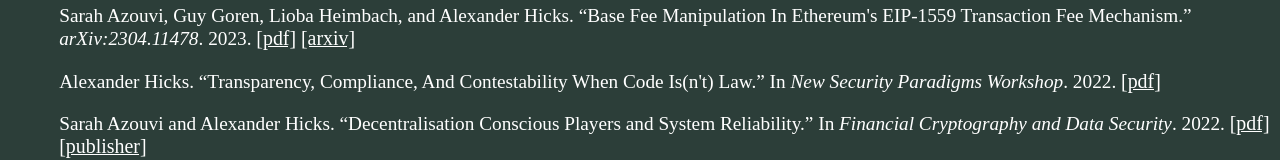
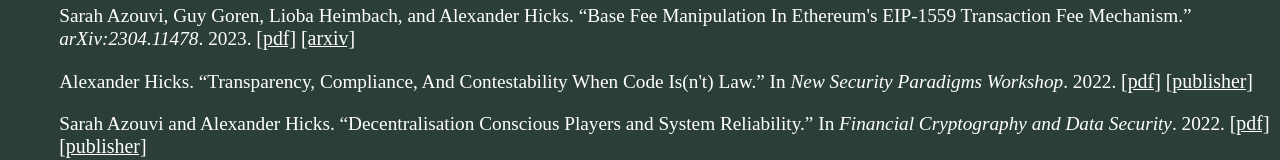
Before and after one commit to alexanderlhicks/alexanderlhicks.github.io, a plain HTML site: page index.html in a window 1280 px wide. Shown: the part 1210-1370 px from the top of the page. Drawn offline with Linux system fonts and the light colour scheme.

Commit message:
nspw paper publisher

```diff
--- a/index.html
+++ b/index.html
@@ -125,6 +125,7 @@
     In <em>New Security Paradigms Workshop</em>.
     2022.
     <a href="papers/Transparency-NSPW22.pdf">[pdf]</a>
+    <a href="https://dl.acm.org/doi/10.1145/3584318.3584854">[publisher]</a>
   </p>
 
   <p>
```
